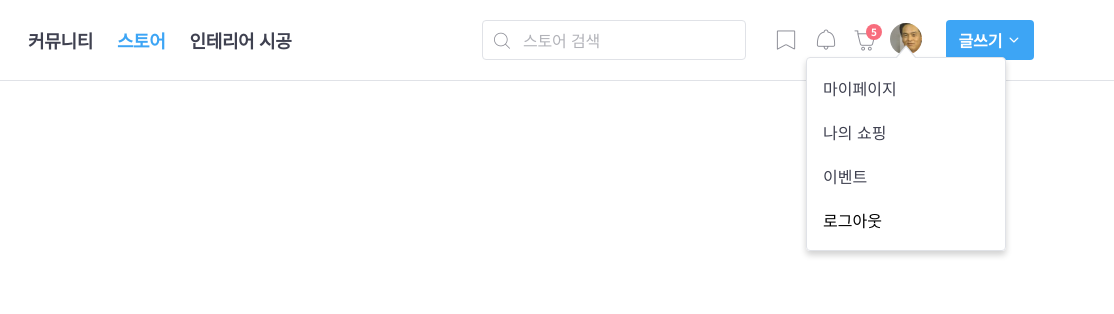
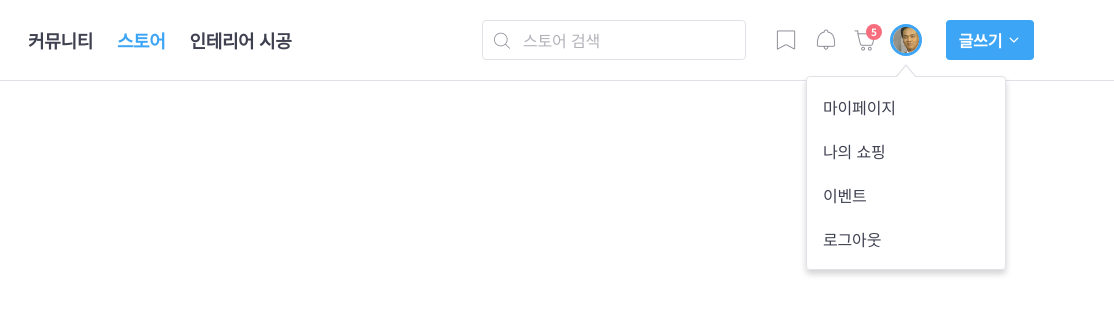
Before and after one commit to hsyeon603/tomorrow-house, a website: page index.html in a window 1280 px wide. Shown: the full height of the page, 166-1280 px from the left. Drawn offline with nearby package versions, Linux system fonts and the light colour scheme; files that its build step writes are made by us from their sources; files whose address does not match are found by name.

Commit message:
💄 Displace my-menu-content and apply button status

```diff
--- a/index.html
+++ b/index.html
@@ -69,10 +69,8 @@
                   </a>
 
                   <div class="my-menu sm-hidden">
-                    <button class="my-menu-button" type="button" aria-label="마이메뉴 열기 버튼">
-                      <div class="avatar-32">
-                        <img src="./assets/images/img-user-01.jpg" alt="사달라 아저씨" />
-                      </div>
+                    <button class="my-menu-button is-active" type="button" aria-label="마이메뉴 열기 버튼">
+                      <img src="./assets/images/img-user-01.jpg" alt="사달라 아저씨" />
                     </button>
                     <div class="my-menu-content">
                       <ul class="my-menu-list">
--- a/styles/components/_my-menu.scss
+++ b/styles/components/_my-menu.scss
@@ -1,16 +1,40 @@
 .my-menu {
+  $button-size: 32px;
   $tooltip-size: 12px;
 
   position: relative;
+
+  &-button {
+    width: $button-size;
+    height: $button-size;
+    overflow: hidden;
+    border: 3px solid $white;
+    border-radius: 50%;
+    transition: border-color 200ms ease-in-out;
+
+    &:hover,
+    &.is-active {
+      border-color: $blue;
+    }
+
+    img {
+      display: block;
+      width: 100%;
+      height: 100%;
+      object-fit: cover;
+    }
+  }
+
   &-content {
     @include pos-center-x;
+    top: $button-size + $tooltip-size + 8px;
     border-radius: 4px;
     box-shadow: $dropdown-shadow;
 
     &::before,
     &::after {
       @include pos-center-x;
-      top: -$tooltip-size * 2;
+      top: -#{$tooltip-size * 2};
       display: block;
       width: 0;
       height: 0;
@@ -43,6 +67,7 @@
     a,
     button {
       @include flexbox(start);
+      @include text-style(16, $primary);
       width: 100%;
       height: 44px;
       padding: 0 8px;
```
